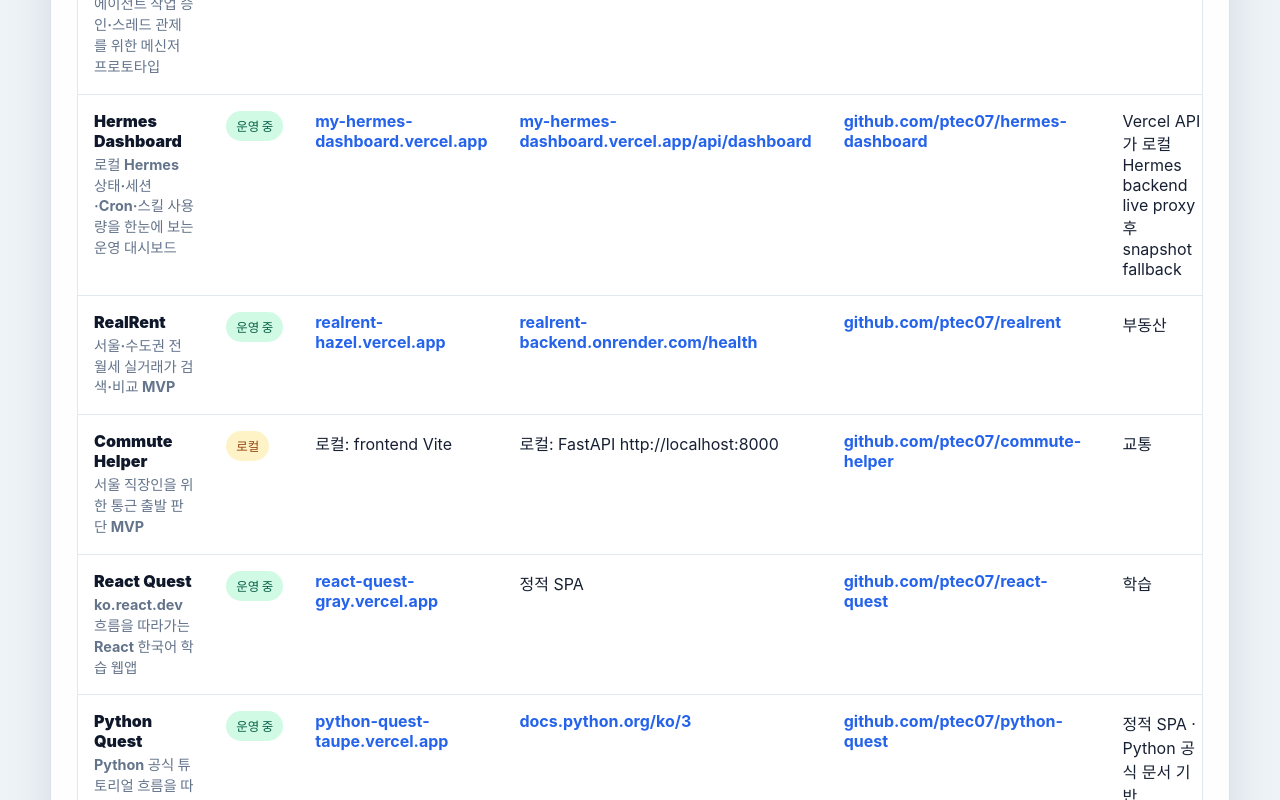
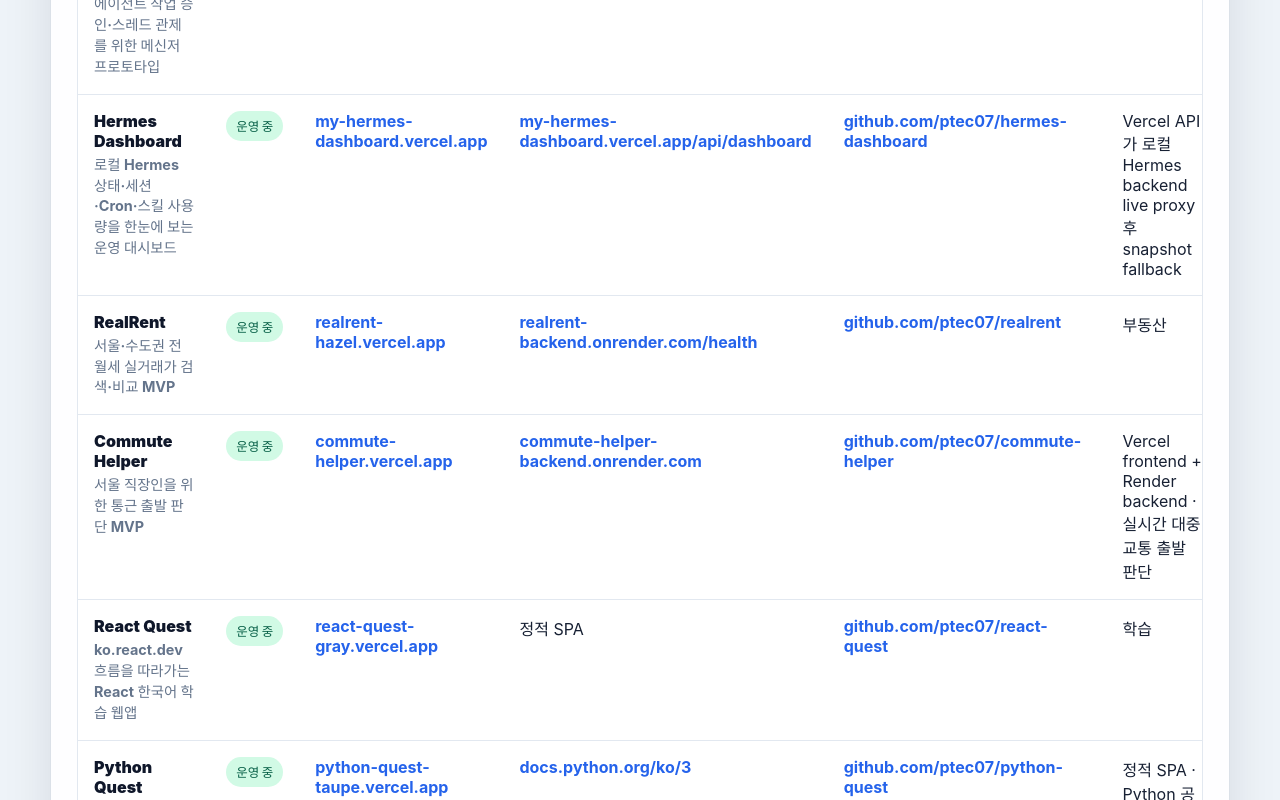
Before and after one commit to ptec07/the-dashboard-i-made, a React (Vite) app: page / in a window 1280 px wide. Shown: the part 1384-2184 px from the top of the page. Built offline with nearby package versions, Linux system fonts and the light colour scheme.

Commit message:
Add Commute Helper production links

```diff
--- a/src/App.tsx
+++ b/src/App.tsx
@@ -74,10 +74,11 @@
     name: 'Commute Helper',
     description: '서울 직장인을 위한 통근 출발 판단 MVP',
     category: '교통',
-    status: '로컬',
-    frontend: '로컬: frontend Vite',
-    backend: '로컬: FastAPI http://localhost:8000',
+    status: '운영 중',
+    frontend: 'https://commute-helper.vercel.app',
+    backend: 'https://commute-helper-backend.onrender.com',
     github: 'https://github.com/ptec07/commute-helper',
+    note: 'Vercel frontend + Render backend · 실시간 대중교통 출발 판단',
   },
   {
     name: 'React Quest',
```
Also changed, not shown: 1 other file (tests, documents, lock files or other folders).
